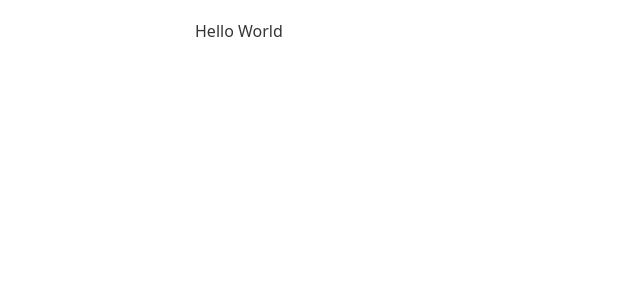
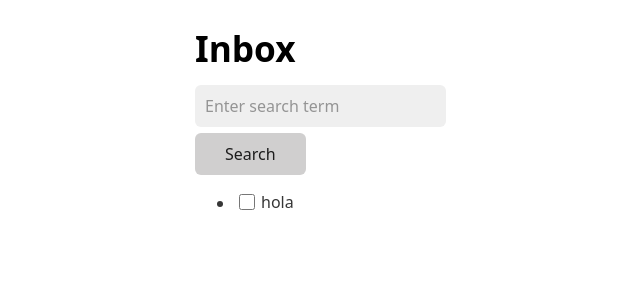
Before and after one commit to isaaleonardo/inbox-app, a React (Vite) app: page / in a window 1280 px wide. Shown: the top 300 px of the page, without its empty margins (45-685 px from the left). Built offline with nearby package versions, Linux system fonts and the light colour scheme.

Commit message:
Create first components

```diff
--- a/src/App.jsx
+++ b/src/App.jsx
@@ -1,9 +1,13 @@
 import './App.css'
+import { Search } from './components/Search'
+import { TodosList } from './components/TodosList'
 
 function App () {
   return (
     <>
-      <p>Hello World</p>
+      <h1>Inbox</h1>
+      <Search />
+      <TodosList />
     </>
   )
 }
--- /dev/null
+++ b/src/components/Search.jsx
@@ -0,0 +1,8 @@
+export function Search () {
+  return (
+    <form>
+      <input type='text' placeholder='Enter search term' />
+      <input type='submit' value='Search' />
+    </form>
+  )
+}
--- /dev/null
+++ b/src/components/TodosList.jsx
@@ -0,0 +1,10 @@
+export function TodosList () {
+  return (
+    <ul>
+      <li>
+        <input type='checkbox' name='hola' id='task' />
+        <label htmlFor='task'>hola</label>
+      </li>
+    </ul>
+  )
+}
```
